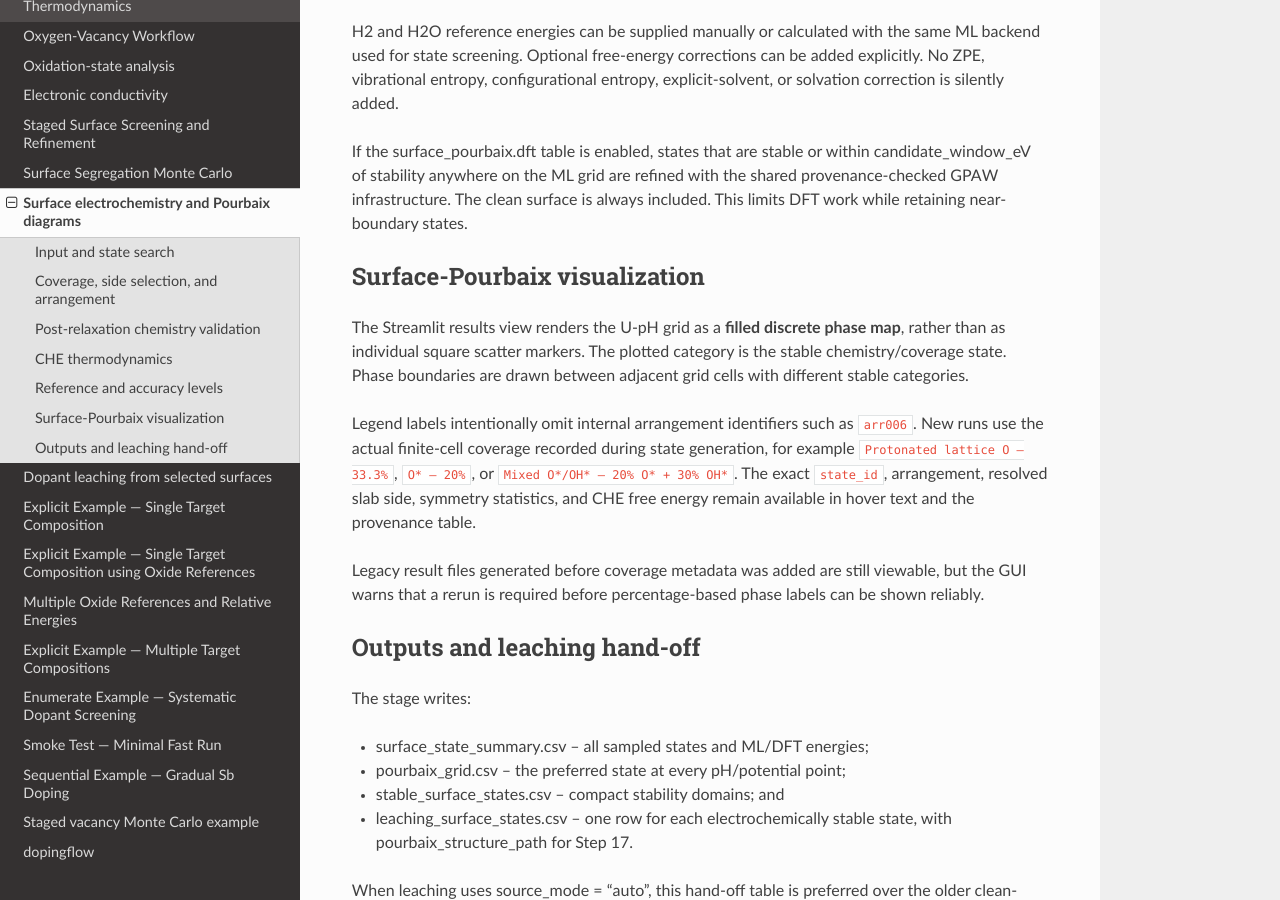
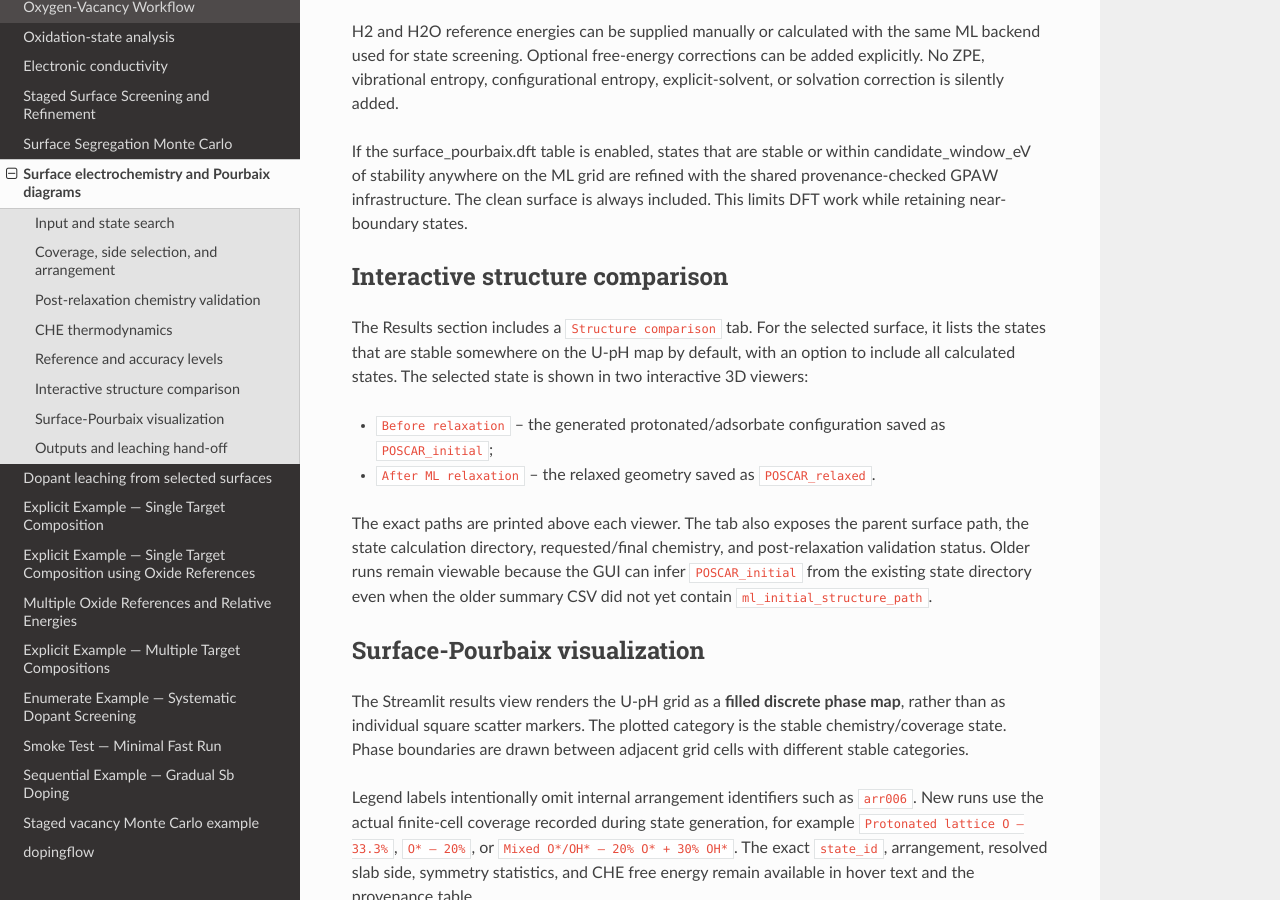
Before and after one commit to KazemZh/dopingflow, a Sphinx documentation site: the page built from docs/source/methods/surface_pourbaix.rst, in a window 1280 px wide and 900 px high, scrolled down 3229 px. Built offline with Sphinx 7.4.7 and the Read the Docs theme 3.1.0, drawn with Linux system fonts in a browser that asks for light colours; some of the changed text lies outside the part shown.

Commit message:
Document before-after Surface Pourbaix structure viewer

```diff
--- a/docs/source/methods/surface_pourbaix.rst
+++ b/docs/source/methods/surface_pourbaix.rst
@@ -163,6 +163,24 @@ candidate_window_eV of stability anywhere on the ML grid are refined with the
 shared provenance-checked GPAW infrastructure. The clean surface is always
 included. This limits DFT work while retaining near-boundary states.
 
+Interactive structure comparison
+--------------------------------
+
+The Results section includes a ``Structure comparison`` tab. For the selected
+surface, it lists the states that are stable somewhere on the U-pH map by
+default, with an option to include all calculated states. The selected state is
+shown in two interactive 3D viewers:
+
+* ``Before relaxation`` -- the generated protonated/adsorbate configuration
+  saved as ``POSCAR_initial``;
+* ``After ML relaxation`` -- the relaxed geometry saved as ``POSCAR_relaxed``.
+
+The exact paths are printed above each viewer. The tab also exposes the parent
+surface path, the state calculation directory, requested/final chemistry, and
+post-relaxation validation status. Older runs remain viewable because the GUI
+can infer ``POSCAR_initial`` from the existing state directory even when the
+older summary CSV did not yet contain ``ml_initial_structure_path``.
+
 Surface-Pourbaix visualization
 -----------------------------
 
```
